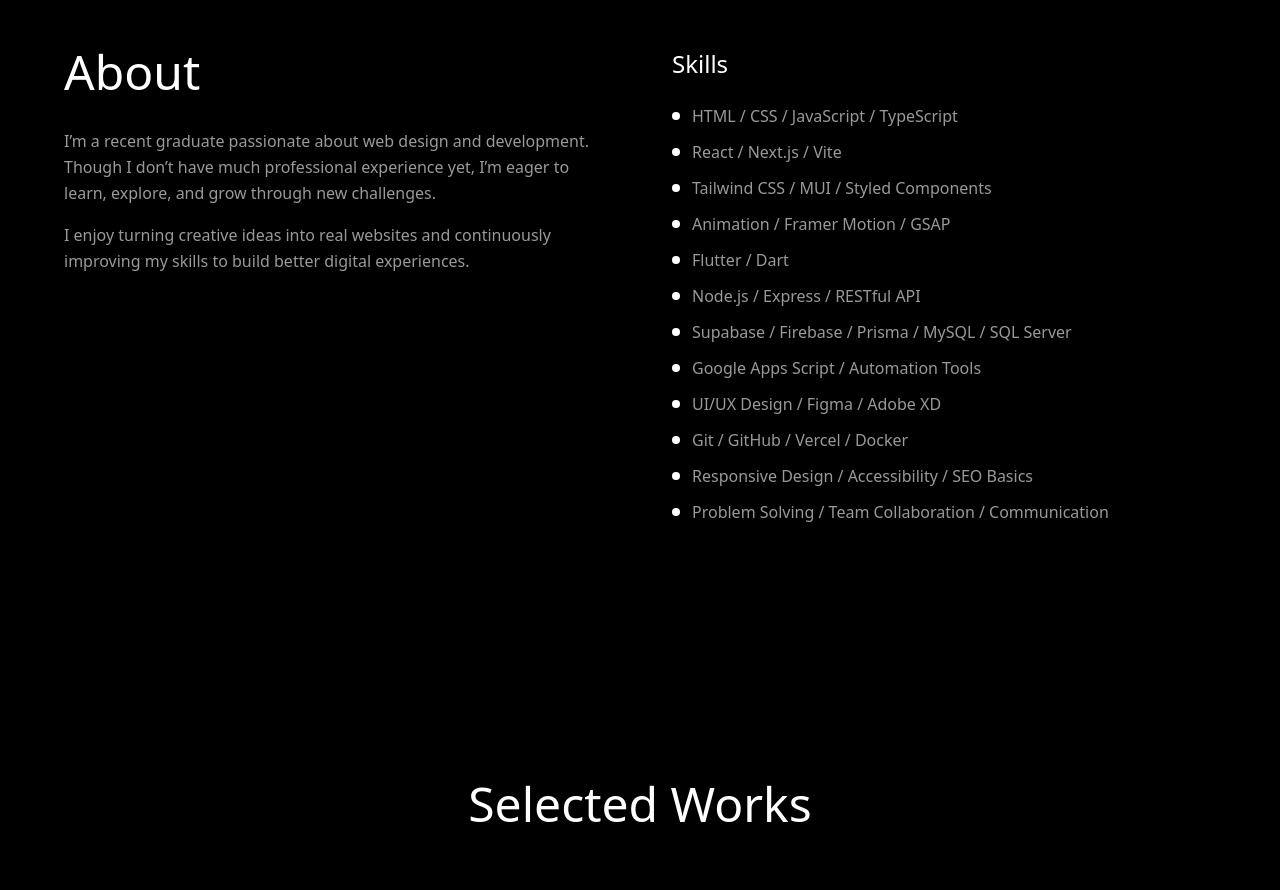
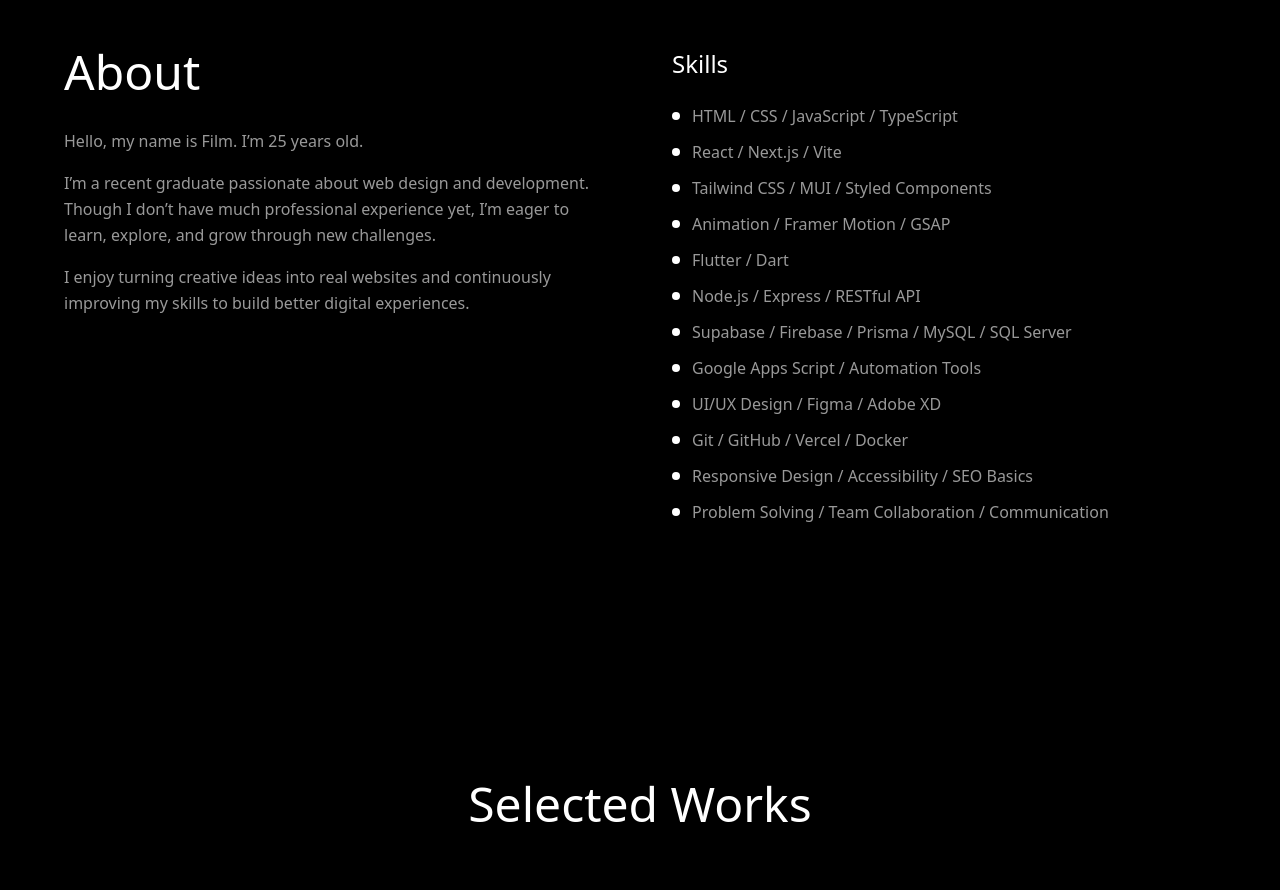
Before and after one commit to Moojee/moojee-portfolio, a React (Vite) app: page / in a window 1280 px wide. Shown: the part 880-1770 px from the top of the page. Built offline with nearby package versions, Linux system fonts and the light colour scheme; the HTML template or start-up script is replaced by a standard one.

Commit message:
add p about me

```diff
--- a/src/components/sections/AboutSection.jsx
+++ b/src/components/sections/AboutSection.jsx
@@ -18,6 +18,7 @@ export default function AboutSection({ isDark }) {
           <div>
             <h2 className="text-4xl md:text-5xl font-light mb-8">About</h2>
             <div className={`space-y-4 leading-relaxed ${textMuted}`}>
+              <p>Hello, my name is Film. I’m 25 years old.</p>
               <p>
                 I’m a recent graduate passionate about web design and
                 development. Though I don’t have much professional experience
```
